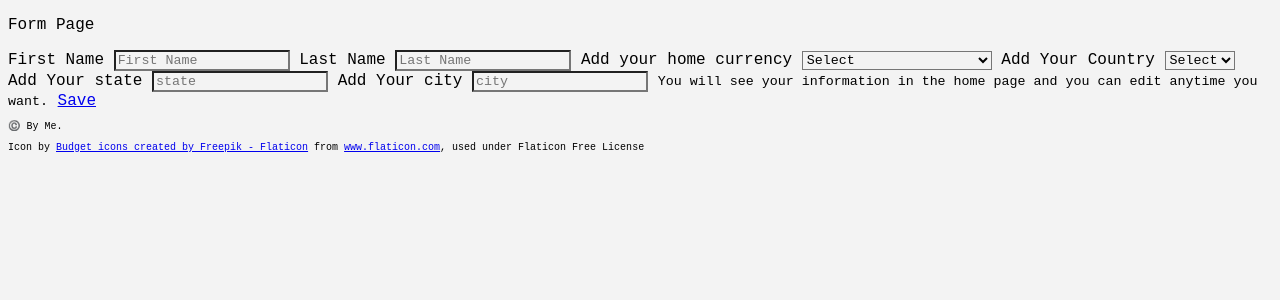
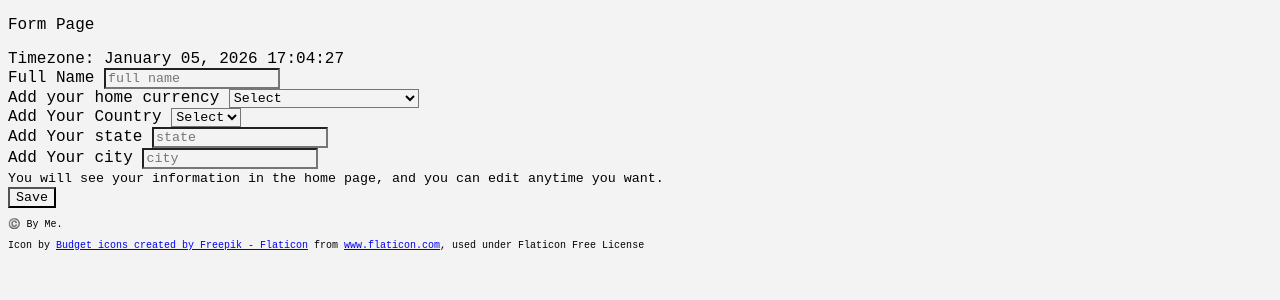
Before and after one commit to Daniel-7733/MyFinanceMap, a Flask app: page /auth/user_form in a window 1280 px wide. Shown: the top 300 px of the page. Run offline with Flask 3, Linux system fonts and the light colour scheme.

Commit message:
Fix bug & add timezone

```diff
--- a/app/auth_routes.py
+++ b/app/auth_routes.py
@@ -7,24 +7,26 @@
 
 """
 from flask import Blueprint, render_template
+from .core.dates import get_full_current_date
 
 auth: Blueprint = Blueprint("auth", __name__)
 
 
 @auth.route("/sign-in", methods=["GET", "POST"])
-def sign_in():
+def sign_in() -> str:
     return render_template("sign_in.html", show_navbar=False)
 
 
 @auth.route("/login", methods=["GET", "POST"])
-def login():
+def login() -> str:
     return render_template("login.html", show_navbar=False)
 
 
 @auth.route("/log-out")
-def log_out():
+def log_out() -> str:
     return render_template("logout.html", show_navbar=False)
 
 @auth.route("/user_form")
-def user_form():
-    return render_template("user_form.html", show_navbar=False)
+def user_form() -> str:
+    today: str = get_full_current_date()
+    return render_template("user_form.html", show_navbar=False, today=today)
--- a/app/core/dates.py
+++ b/app/core/dates.py
@@ -1,4 +1,4 @@
-from datetime import date
+from datetime import date, datetime
 
 
 def month_start(d: date) -> date:
@@ -19,3 +19,12 @@ def get_current_month() -> tuple[str, str]:
     key: str = today.strftime("%Y-%m")      # "2026-01"
     label: str = today.strftime("%B %Y")    # "January 2026"
     return key, label
+
+
+def get_full_current_date() -> str:
+    """
+    :return: MM-DD, YYYY HH:MM:SS (December 27, 2022 10:09:20)
+    """
+
+    now: datetime = datetime.now()
+    return now.strftime("%B %d, %Y %H:%M:%S")
--- a/app/templates/user_form.html
+++ b/app/templates/user_form.html
@@ -2,14 +2,13 @@
 {% block title %}My Finance Map{% endblock %}
 {% block content %}
 
-    <p>Form Page</p>
-    <form method="POST" action="{{ url_for('auth.login') }}">
-        <label for="first_name">First Name</label>
-        <input type="text" name="first_name" id="first_name" placeholder="First Name" required>
+<p xmlns="http://www.w3.org/1999/html">Form Page</p>
+    <form method="POST" action="{{ url_for('auth.user_form') }}">
 
-        <label for="last_name">Last Name</label>
-        <input type="text" name="last_name" id="last_name" placeholder="Last Name" required>
+        <label for="timezone">Timezone: {{ today }}</label> <br>
 
+        <label for="full_name">Full Name</label>
+        <input type="text" name="full_name" id="full_name" placeholder="full name" required> <br>
 
         <label for="user_currency">Add your home currency</label>
         <select id="user_currency" name="user_currency" required>
@@ -19,7 +18,7 @@
           <option value="TRY">TRY - Turkish Lira</option>
           <option value="CAD">CAD - Canadian Dollar</option>
           <option value="GBP">GBP - British Pound</option>
-        </select>
+        </select> <br>
 
 
         <label for="country">Add Your Country</label>
@@ -30,19 +29,17 @@
           <option value="Iran">Iran</option>
           <option value="Turkey">Turkey</option>
           <option value="Canada">Canada</option>
-        </select>
+        </select> <br>
 
         <label for="state">Add Your state</label>
-        <input type="text" name="state" id="state" placeholder="state" required>
+        <input type="text" name="state" id="state" placeholder="state" required> <br>
 
         <label for="city">Add Your city</label>
-        <input type="text" name="city" id="city" placeholder="city" required>
-        </select>
+        <input type="text" name="city" id="city" placeholder="city" required> <br>
 
-        <small>You will see your information in the home page and you can edit anytime you want.</small>
-        <a href="{{ url_for('main.home') }}">Save</a>
+        <small>You will see your information in the home page, and you can edit anytime you want.</small>
+        <br>
+        <button type="submit">Save</button> <br> <!-- This btn should go to {{ url_for('main.home') }}-->
     </form>
 
 {% endblock %}
-
-<!-- <a href="{{ url_for('main.forgot_password') }}">Forgot Password?</a>-->
```
